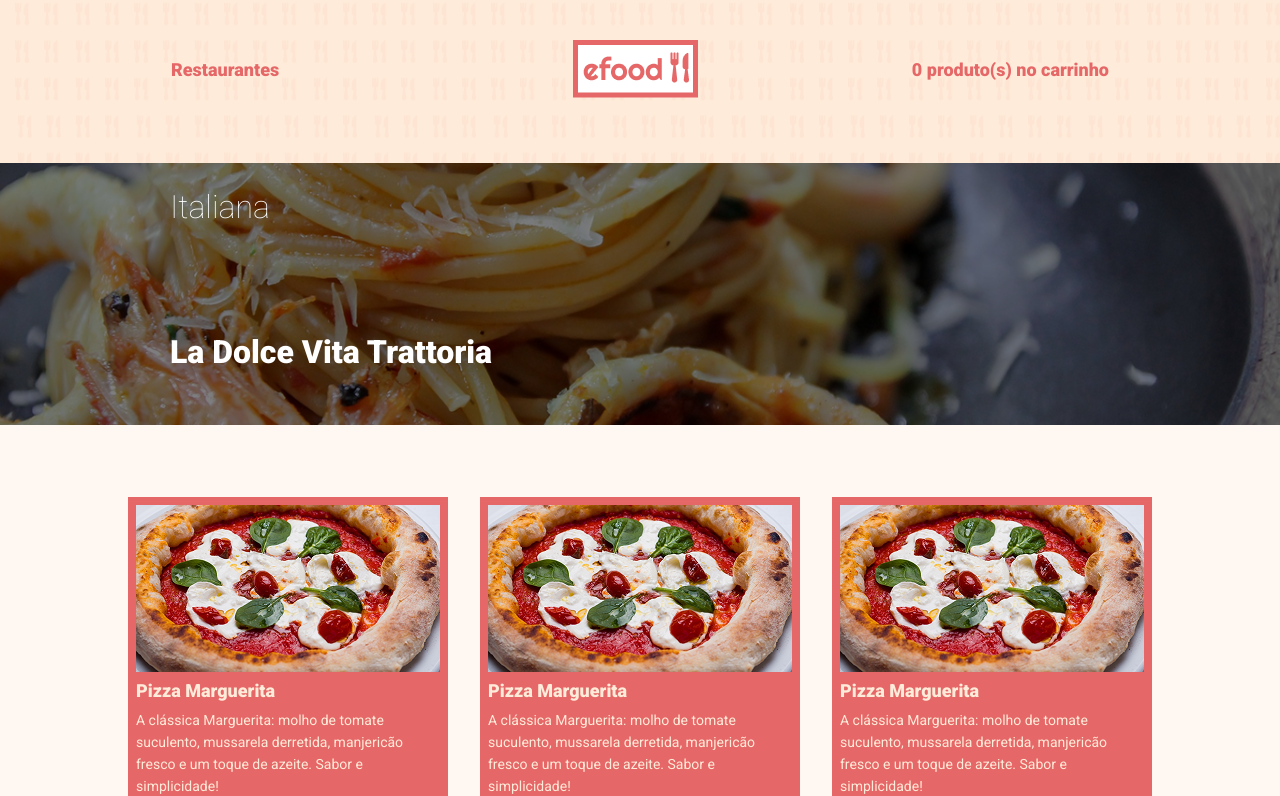
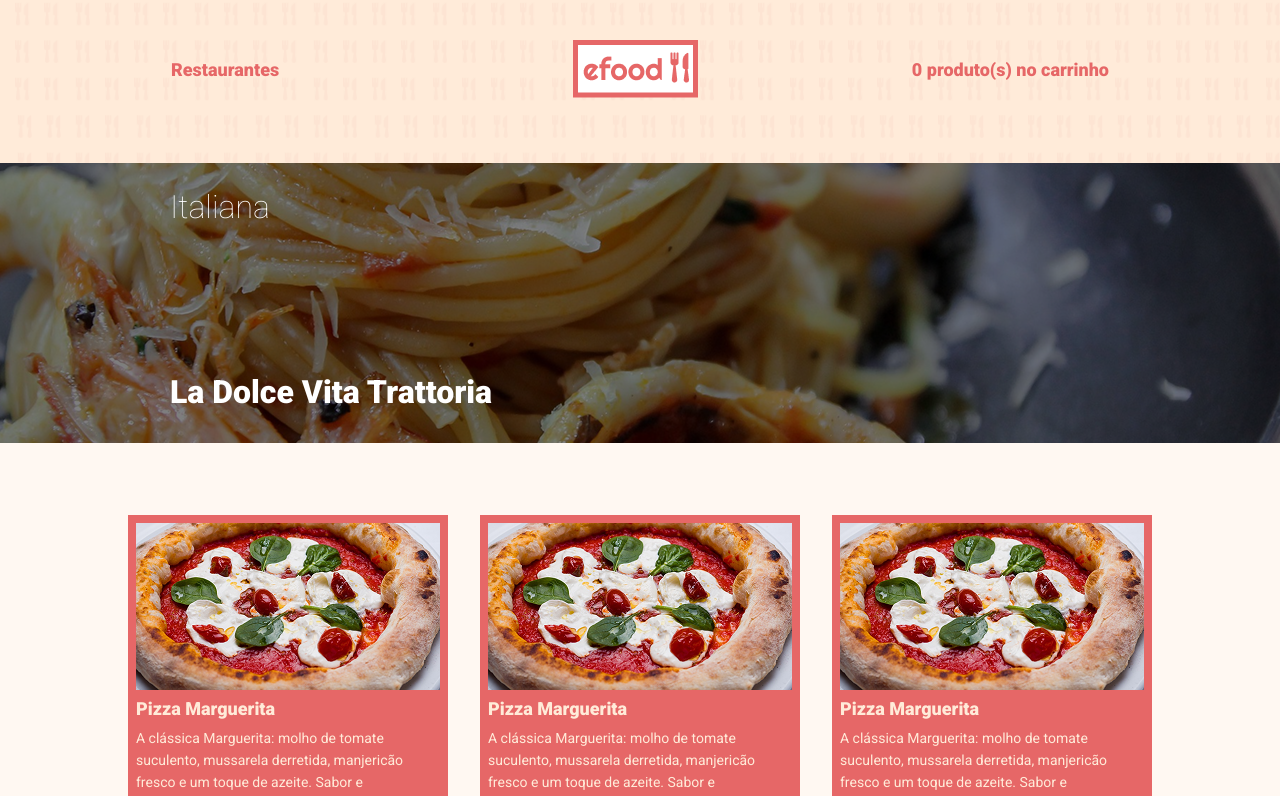
Before and after one commit to pedroeso/efood, a React (Create React App) app: page /categories in a window 1280 px wide. Shown: the top 796 px of the page. Built offline with nearby package versions, Linux system fonts and the light colour scheme; a web font is replaced by a local one.

Commit message:
consertando os bugs do banner

```diff
--- a/src/components/Header/styles.ts
+++ b/src/components/Header/styles.ts
@@ -66,7 +66,7 @@ export const FundoTexto = styled.h3`
   color: #ffffff; // ou outra cor que contraste com a imagem
   font-size: 32px;
   font-weight: 900;
-  padding-top: 170px;
+  top: 210px;
   padding-bottom: 32px;
   padding-left: 170px;
 `
@@ -90,13 +90,13 @@ export const Cabecalho = styled.li`
 export const BackgroundImageWrapper = styled.div`
   position: relative;
   width: 100%;
-  height: 100%;
+  height: 280px;
 
   img {
     width: 100%;
-    height: auto;
+    height: 100%;
     object-fit: cover;
-    display: block;
+    display: flex;
   }
 
   &::after {
```
